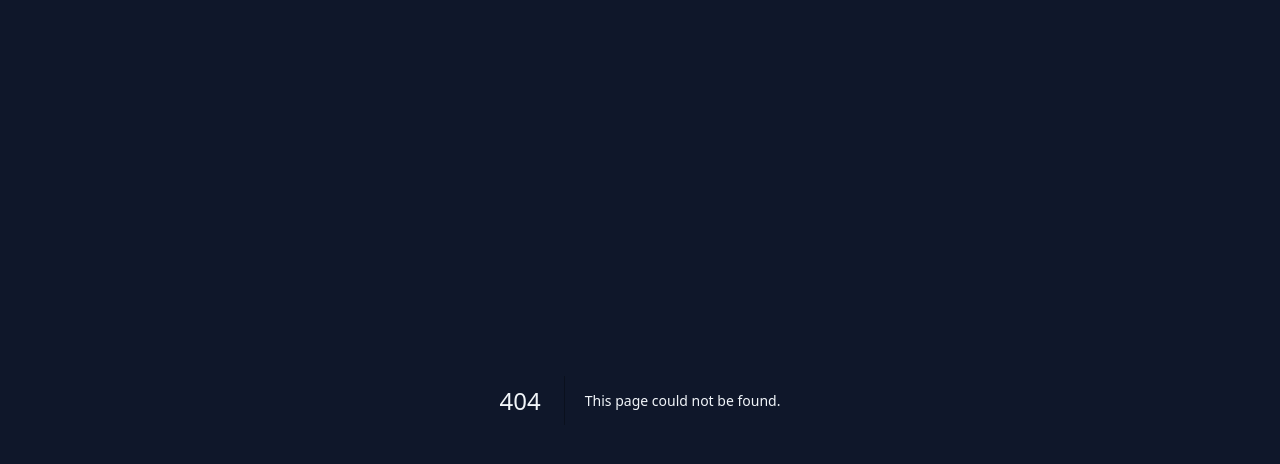
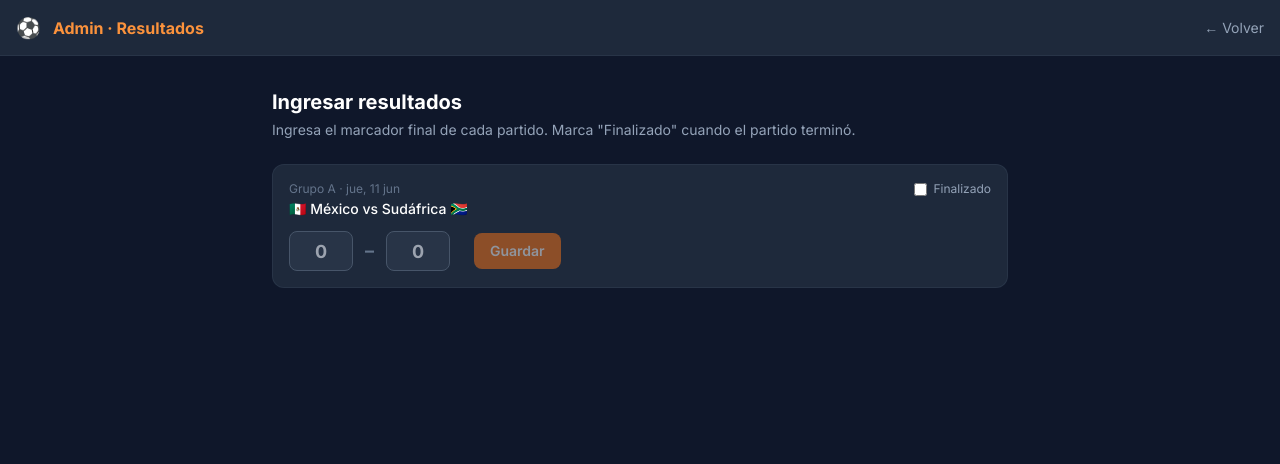
Before and after one commit to ismaelclavijo-lab/polla-familia-rivera, a Next.js app: page /admin in a window 1280 px wide. Before the commit this address had no page. Shown: the top 464 px of the page. Built offline with nearby package versions, Linux system fonts and the light colour scheme; no server answers.

Commit message:
feat: admin page to enter match results + resultados API

```diff
--- /dev/null
+++ b/app/admin/page.tsx
@@ -0,0 +1,178 @@
+"use client";
+
+import { useState, useEffect } from "react";
+import { useRouter } from "next/navigation";
+import { PARTIDOS } from "@/lib/partidos-data";
+import Link from "next/link";
+
+interface ResultadoState {
+  local: string;
+  visitante: string;
+  cerrado: boolean;
+  saving: boolean;
+  saved: boolean;
+  error: string | null;
+}
+
+export default function AdminPage() {
+  const router = useRouter();
+  const ahora = new Date();
+
+  // Only show started matches
+  const startedPartidos = PARTIDOS.filter((p) => new Date(p.fechaUTC) <= ahora);
+
+  const [estados, setEstados] = useState<Record<string, ResultadoState>>(() => {
+    const init: Record<string, ResultadoState> = {};
+    startedPartidos.forEach((p) => {
+      init[p.id] = { local: "", visitante: "", cerrado: false, saving: false, saved: false, error: null };
+    });
+    return init;
+  });
+
+  // Load existing results on mount
+  useEffect(() => {
+    fetch("/api/pronosticos")
+      .then((r) => r.json())
+      .catch(() => null);
+
+    // Load resultados
+    fetch("/api/resultados")
+      .then((r) => r.json())
+      .then((data) => {
+        if (!data.resultados) return;
+        setEstados((prev) => {
+          const next = { ...prev };
+          for (const r of data.resultados) {
+            if (next[r.partidoId]) {
+              next[r.partidoId] = {
+                ...next[r.partidoId],
+                local: r.golesLocal !== null ? String(r.golesLocal) : "",
+                visitante: r.golesVisitante !== null ? String(r.golesVisitante) : "",
+                cerrado: r.cerrado ?? false,
+              };
+            }
+          }
+          return next;
+        });
+      })
+      .catch(() => null);
+  }, []);
+
+  async function guardar(partidoId: string) {
+    const est = estados[partidoId];
+    const gl = parseInt(est.local, 10);
+    const gv = parseInt(est.visitante, 10);
+    if (isNaN(gl) || isNaN(gv)) {
+      setEstados((p) => ({ ...p, [partidoId]: { ...p[partidoId], error: "Marcador inválido" } }));
+      return;
+    }
+
+    setEstados((p) => ({ ...p, [partidoId]: { ...p[partidoId], saving: true, error: null } }));
+
+    const res = await fetch("/api/admin/resultados", {
+      method: "POST",
+      headers: { "Content-Type": "application/json" },
+      body: JSON.stringify({ partidoId, golesLocal: gl, golesVisitante: gv, cerrado: est.cerrado }),
+    });
+
+    if (res.ok) {
+      setEstados((p) => ({ ...p, [partidoId]: { ...p[partidoId], saving: false, saved: true, error: null } }));
+      setTimeout(() => setEstados((p) => ({ ...p, [partidoId]: { ...p[partidoId], saved: false } })), 3000);
+    } else {
+      const d = await res.json();
+      setEstados((p) => ({ ...p, [partidoId]: { ...p[partidoId], saving: false, error: d.error || "Error" } }));
+    }
+  }
+
+  return (
+    <div className="min-h-screen bg-[#0f172a] text-white">
+      <header className="bg-[#1e293b] border-b border-slate-700/50 px-4 h-14 flex items-center justify-between">
+        <div className="flex items-center gap-3">
+          <span className="text-xl">⚽</span>
+          <span className="font-bold text-orange-400">Admin · Resultados</span>
+        </div>
+        <Link href="/dashboard" className="text-sm text-slate-400 hover:text-white transition-colors">
+          ← Volver
+        </Link>
+      </header>
+
+      <main className="max-w-3xl mx-auto px-4 py-8">
+        <h1 className="text-xl font-bold mb-1">Ingresar resultados</h1>
+        <p className="text-slate-400 text-sm mb-6">
+          Ingresa el marcador final de cada partido. Marca "Finalizado" cuando el partido terminó.
+        </p>
+
+        {startedPartidos.length === 0 && (
+          <div className="text-center py-16 text-slate-500">
+            <p>Aún no hay partidos iniciados.</p>
+          </div>
+        )}
+
+        <div className="space-y-3">
+          {startedPartidos.map((partido) => {
+            const est = estados[partido.id];
+            if (!est) return null;
+            const fecha = new Date(partido.fechaUTC).toLocaleDateString("es", {
+              weekday: "short", day: "numeric", month: "short",
+            });
+
+            return (
+              <div key={partido.id} className="bg-[#1e293b] rounded-xl border border-slate-700/50 p-4">
+                <div className="flex items-start justify-between mb-3">
+                  <div>
+                    <p className="text-xs text-slate-500">Grupo {partido.grupo} · {fecha}</p>
+                    <p className="text-sm font-medium mt-0.5">
+                      {partido.flagLocal} {partido.equipoLocal} vs {partido.equipoVisitante} {partido.flagVisitante}
+                    </p>
+                  </div>
+                  <label className="flex items-center gap-1.5 text-xs text-slate-400 cursor-pointer">
+                    <input
+                      type="checkbox"
+                      checked={est.cerrado}
+                      onChange={(e) => setEstados((p) => ({ ...p, [partido.id]: { ...p[partido.id], cerrado: e.target.checked } }))}
+                      className="accent-orange-500"
+                    />
+                    Finalizado
+                  </label>
+                </div>
+
+                <div className="flex items-center gap-3">
+                  <input
+                    type="number"
+                    min={0}
+                    max={30}
+                    placeholder="0"
+                    value={est.local}
+                    onChange={(e) => setEstados((p) => ({ ...p, [partido.id]: { ...p[partido.id], local: e.target.value, saved: false } }))}
+                    className="w-16 h-10 bg-slate-700/50 border border-slate-600 rounded-lg text-center text-lg font-bold text-white focus:outline-none focus:border-orange-500"
+                  />
+                  <span className="text-slate-500 font-bold text-lg">–</span>
+                  <input
+                    type="number"
+                    min={0}
+                    max={30}
+                    placeholder="0"
+                    value={est.visitante}
+                    onChange={(e) => setEstados((p) => ({ ...p, [partido.id]: { ...p[partido.id], visitante: e.target.value, saved: false } }))}
+                    className="w-16 h-10 bg-slate-700/50 border border-slate-600 rounded-lg text-center text-lg font-bold text-white focus:outline-none focus:border-orange-500"
+                  />
+
+                  <button
+                    onClick={() => guardar(partido.id)}
+                    disabled={est.saving || est.local === "" || est.visitante === ""}
+                    className="ml-3 px-4 py-2 bg-orange-500 hover:bg-orange-600 disabled:opacity-50 text-white text-sm font-semibold rounded-lg transition-colors"
+                  >
+                    {est.saving ? "…" : "Guardar"}
+                  </button>
+
+                  {est.saved && <span className="text-green-400 text-sm">✓ Guardado</span>}
+                  {est.error && <span className="text-red-400 text-sm">{est.error}</span>}
+                </div>
+              </div>
+            );
+          })}
+        </div>
+      </main>
+    </div>
+  );
+}
--- /dev/null
+++ b/app/api/admin/resultados/route.ts
@@ -0,0 +1,28 @@
+import { NextRequest, NextResponse } from "next/server";
+import { getSession } from "@/lib/auth";
+import { query } from "@/lib/db";
+
+const ADMIN_EMAILS = ["ismael.clavijo@xiy.com.ec"];
+
+export async function POST(req: NextRequest) {
+  const session = await getSession();
+  if (!session || !ADMIN_EMAILS.includes(session.email)) {
+    return NextResponse.json({ error: "No autorizado" }, { status: 403 });
+  }
+
+  const { partidoId, golesLocal, golesVisitante, cerrado } = await req.json();
+
+  if (!partidoId || golesLocal === undefined || golesVisitante === undefined) {
+    return NextResponse.json({ error: "Datos incompletos" }, { status: 400 });
+  }
+
+  await query(
+    `INSERT INTO resultados (partido_id, goles_local, goles_visitante, cerrado)
+     VALUES ($1, $2, $3, $4)
+     ON CONFLICT (partido_id)
+     DO UPDATE SET goles_local = $2, goles_visitante = $3, cerrado = $4`,
+    [partidoId, golesLocal, golesVisitante, cerrado ?? false]
+  );
+
+  return NextResponse.json({ ok: true });
+}
--- /dev/null
+++ b/app/api/resultados/route.ts
@@ -0,0 +1,12 @@
+import { NextResponse } from "next/server";
+import { getSession } from "@/lib/auth";
+import { getResultados } from "@/lib/db";
+
+export async function GET() {
+  const session = await getSession();
+  if (!session) {
+    return NextResponse.json({ error: "No autenticado" }, { status: 401 });
+  }
+  const resultados = await getResultados();
+  return NextResponse.json({ resultados });
+}
```
